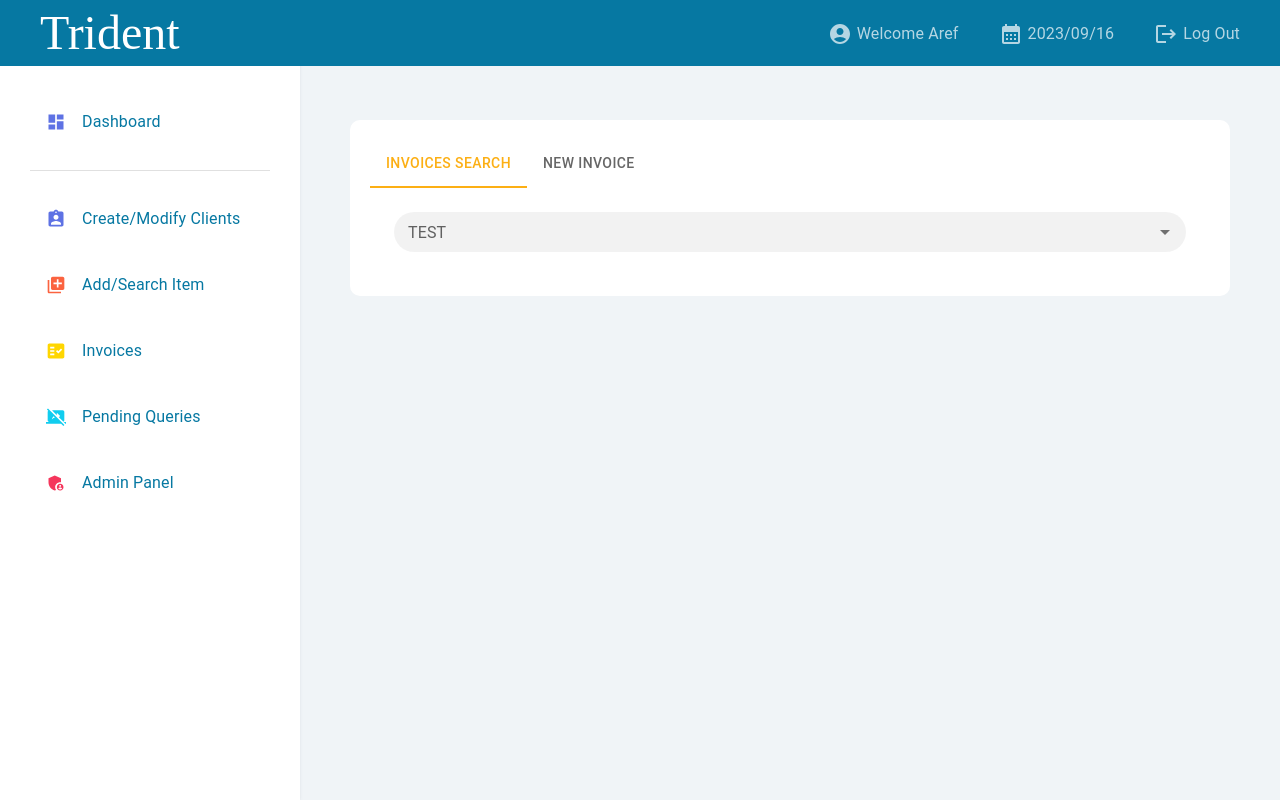
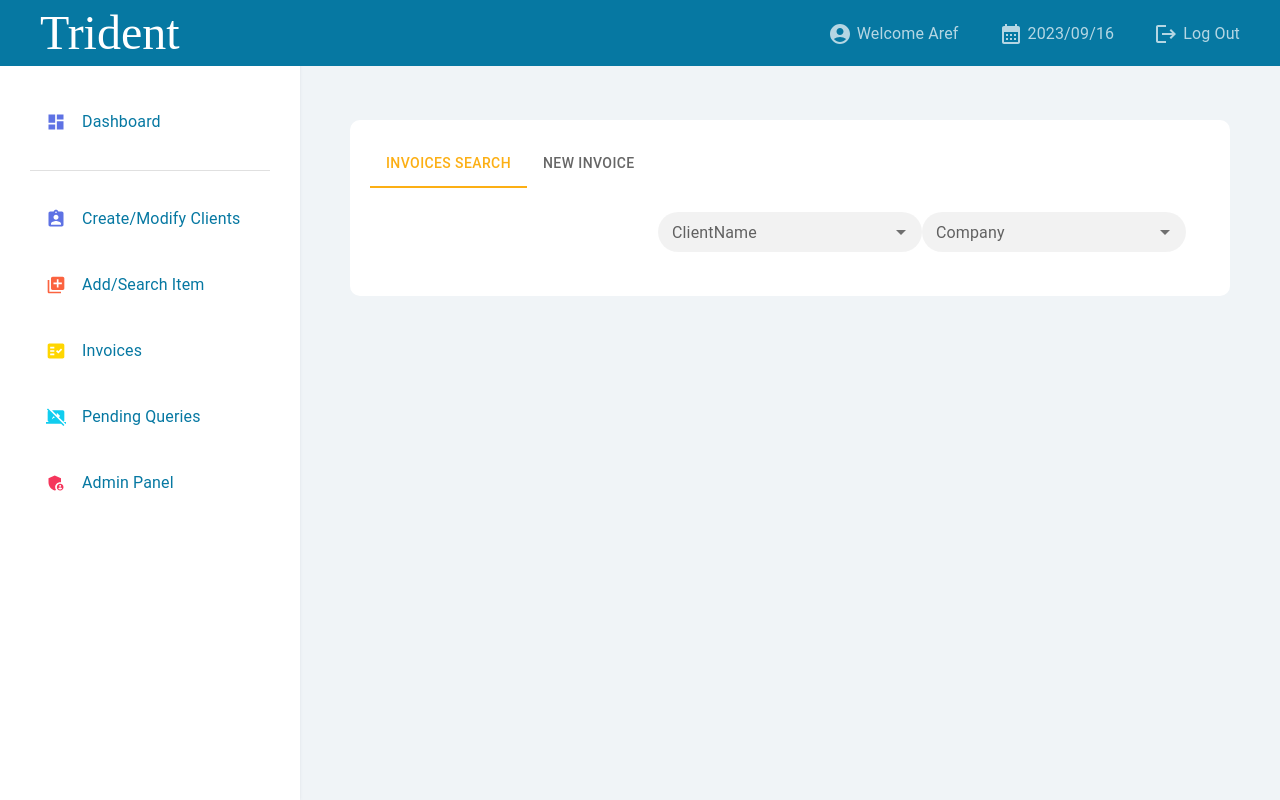
Before and after one commit to minoo-cyber/part, a React (Create React App) app: page /invoices in a window 1280 px wide. Built offline with nearby package versions, Linux system fonts and the light colour scheme.

Commit message:
invoices

```diff
--- a/src/components/customAutocomplete/index.tsx
+++ b/src/components/autocomplete/index.tsx
@@ -1,6 +1,6 @@
 import { Autocomplete } from "@mui/lab";
 import { AutocompleteProps, ChipTypeMap, Grid } from "@mui/material";
-import { wrapperBox } from "./customAutocomplete.style";
+import { wrapperBox } from "./autocomplete.style";
 
 interface IProps<
   T,
--- /dev/null
+++ b/src/pages/invoices/components/invoicesSearch/index.tsx
@@ -0,0 +1,41 @@
+import { Grid, TextField } from "@mui/material";
+import CustomAutocomplete from "../../../../components/autocomplete";
+
+const InvoicesSearch = () => {
+  return (
+    <Grid container>
+      <Grid xs={4}></Grid>
+      <Grid xs={4}>
+        <CustomAutocomplete
+          value=""
+          options={[]}
+          // onChange={(_, value) => {
+          //   if (value && typeof value != "string" && !Array.isArray(value)) {
+          //     setPaymentPeriod(value);
+          //     setPaymentPeriodLookupId(value.id);
+          //   } else {
+          //     setPaymentPeriod(undefined);
+          //   }
+          // }}
+          renderInput={(params) => <TextField {...params} label="ClientName" />}
+        />
+      </Grid>
+      <Grid xs={4}>
+        <CustomAutocomplete
+          value=""
+          options={[]}
+          // onChange={(_, value) => {
+          //   if (value && typeof value != "string" && !Array.isArray(value)) {
+          //     setPaymentPeriod(value);
+          //     setPaymentPeriodLookupId(value.id);
+          //   } else {
+          //     setPaymentPeriod(undefined);
+          //   }
+          // }}
+          renderInput={(params) => <TextField {...params} label="Company" />}
+        />
+      </Grid>
+    </Grid>
+  );
+};
+export default InvoicesSearch;
--- a/src/pages/invoices/index.tsx
+++ b/src/pages/invoices/index.tsx
@@ -4,7 +4,8 @@ import TabPanel from "@mui/lab/TabPanel";
 import Card from "../../components/card";
 import Layout from "../../components/layout";
 import { TabContext } from "@mui/lab";
-import CustomAutocomplete from "../../components/customAutocomplete";
+import CustomAutocomplete from "../../components/autocomplete";
+import InvoicesSearch from "./components/invoicesSearch";
 
 const Invoices = () => {
   const [value, setValue] = useState("1");
@@ -27,11 +28,7 @@ const Invoices = () => {
             <Tab value="2" label="New Invoice" />
           </Tabs>
           <TabPanel value="1">
-            <CustomAutocomplete
-              value=""
-              options={[]}
-              renderInput={(params) => <TextField {...params} label="TEST" />}
-            />
+            <InvoicesSearch />
           </TabPanel>
           <TabPanel value="2"></TabPanel>
         </TabContext>
```
Also changed, not shown: src/components/input/index.tsx (added, +61 -0 lines), src/components/input/input.style.ts (added, +14 -0 lines), src/components/autocomplete/autocomplete.style.ts (renamed from src/components/customAutocomplete/customAutocomplete.style.ts).
